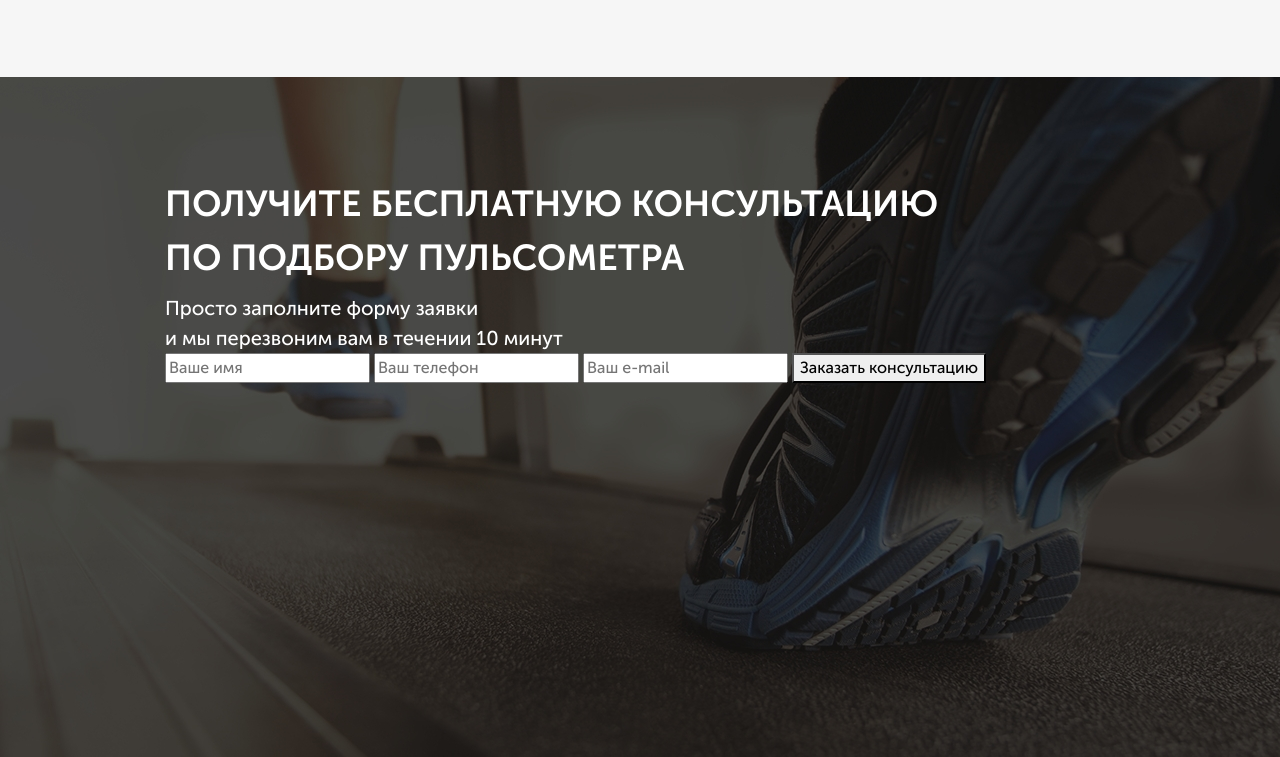
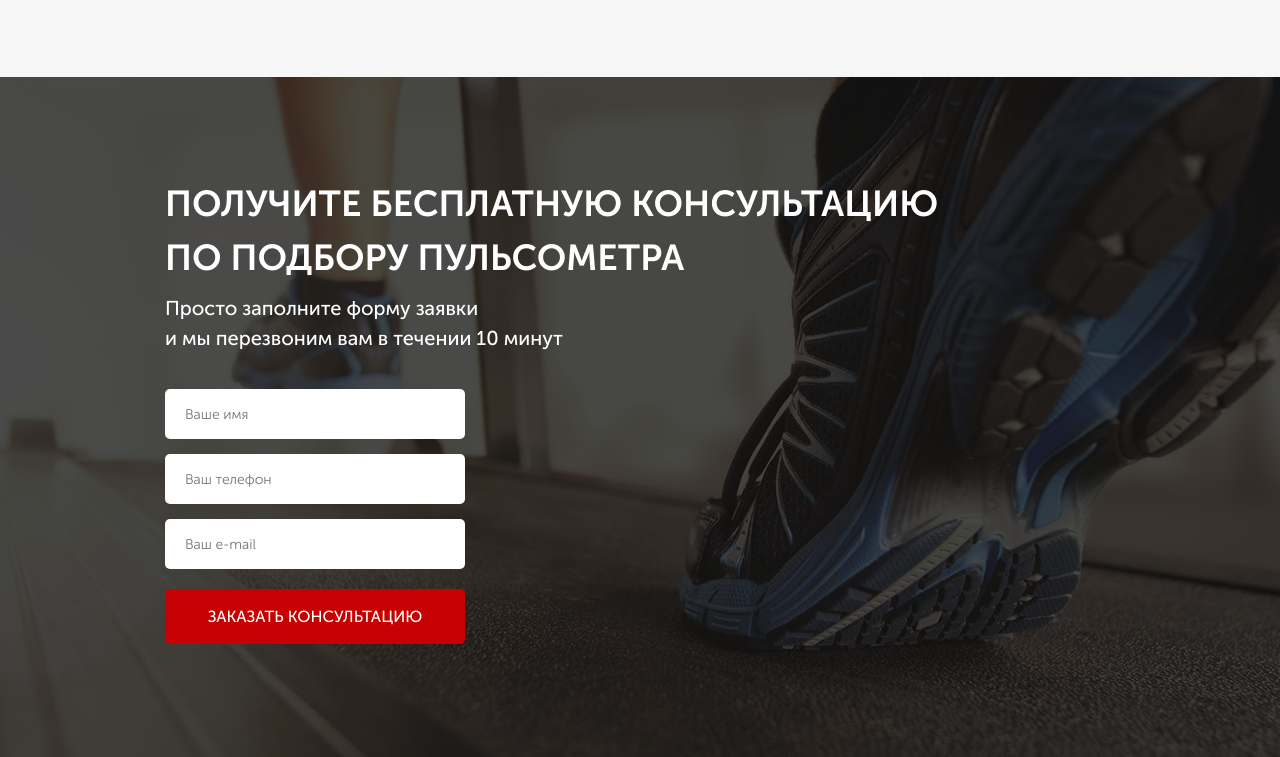
Before and after one commit to Ladizzz/pulse_site, a website: page src/index.html in a window 1280 px wide. Shown: the part 1141-1898 px from the top of the page. Drawn offline with Linux system fonts and the light colour scheme.

Commit message:
add forms

```diff
--- a/src/index.html
+++ b/src/index.html
@@ -108,11 +108,11 @@
                 Просто заполните форму заявки<br>
                 и мы перезвоним вам в течении 10 минут
             </div>
-            <form action="#">
+            <form class="feed-form" action="#">
                 <input name="name" required placeholder="Ваше имя" type="text">
                 <input name="phone" required placeholder="Ваш телефон" type="number">
                 <input name="email" required placeholder="Ваш e-mail" type="email">
-                <button>Заказать консультацию</button>
+                <button class="button button_submit">Заказать консультацию</button>
             </form>
         </div>
     </div>
--- a/src/sass/blocks/_buttons.scss
+++ b/src/sass/blocks/_buttons.scss
@@ -14,4 +14,9 @@
         height: 50px;
         font-size: 16px;
     }
+    &_submit {
+        width: 100%;
+        height: 55px;
+        font-size: 16px;
+    }
 }
--- /dev/null
+++ b/src/sass/blocks/_forms.scss
@@ -0,0 +1,20 @@
+.feed-form {
+    margin-top: 36px;
+    display: flex;
+    flex-direction: column;
+    width: 300px;
+    input {
+        height: 50px;
+        border-radius: 5px;
+        background-color: #fff;
+        margin-bottom: 15px;
+        border: none;
+        padding: 0 20px;
+        color: #4b4b4b;
+        font-size: 14px;
+        font-weight: 300;
+        &:nth-child(3) {
+            margin-bottom: 20px;
+        }
+    }
+}
--- a/src/sass/style.scss
+++ b/src/sass/style.scss
@@ -14,4 +14,5 @@
 @import 'blocks/buttons';
 @import 'blocks/advantages';
 @import 'blocks/titles';
-@import 'blocks/consultation'
+@import 'blocks/consultation';
+@import 'blocks/forms'
```
Also changed, not shown: src/css/style.min.css.
